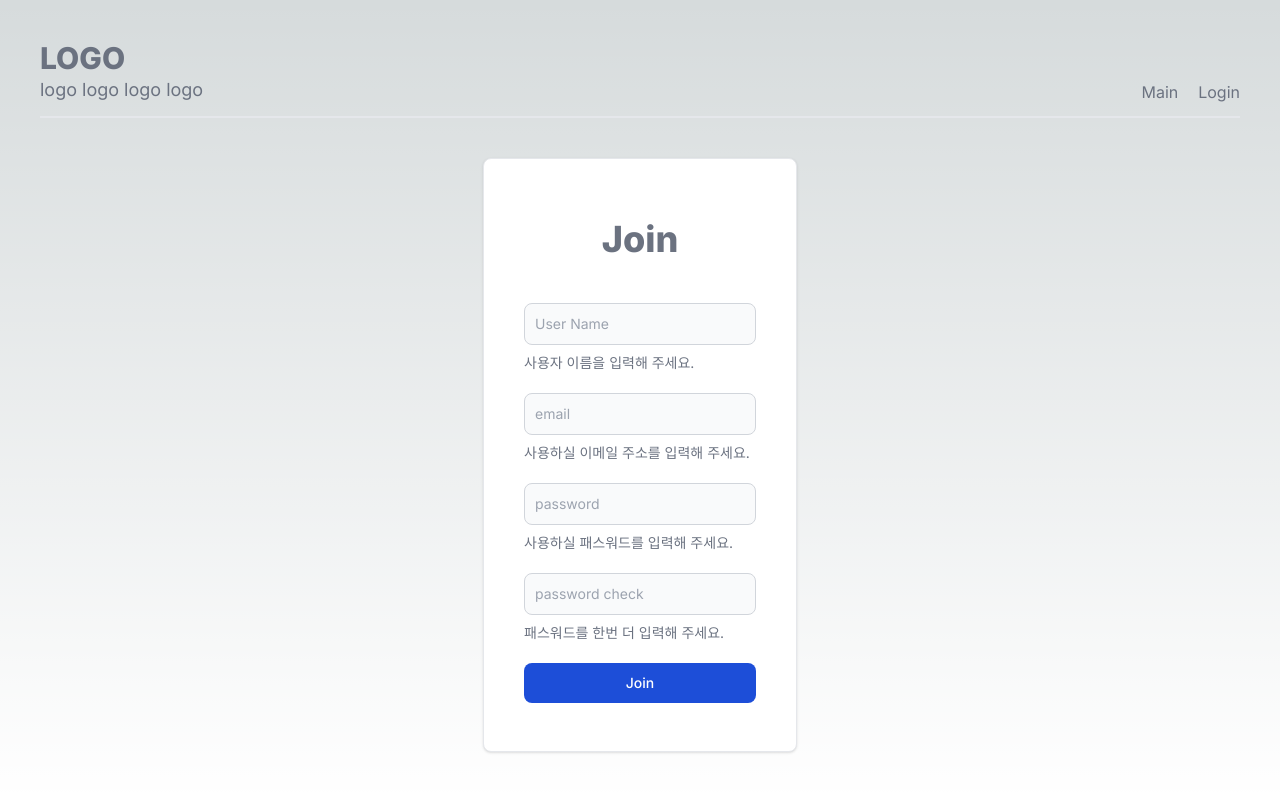
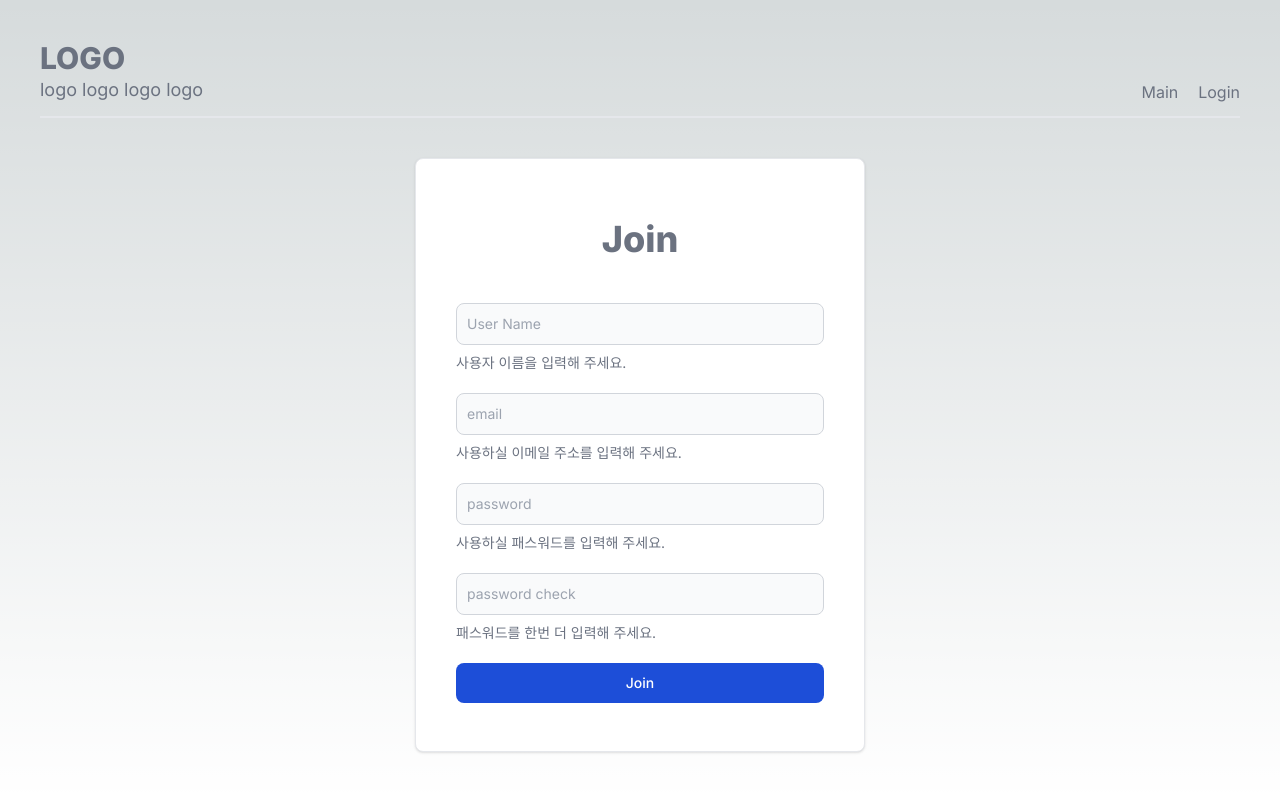
Before and after one commit to 5121eun/gallery_front, a Next.js app: page /account/join in a window 1280 px wide. Shown: the top 792 px of the page. Built offline with nearby package versions, Linux system fonts and the light colour scheme.

Commit message:
update size

```diff
--- a/app/globals.css
+++ b/app/globals.css
@@ -35,6 +35,10 @@ body {
     width: 720px
   }
 
+  .w-450 {
+    width: 450px
+  }
+
   .h-520 {
     height: 520px
   }
--- a/app/ui/account/join/joinform.tsx
+++ b/app/ui/account/join/joinform.tsx
@@ -32,7 +32,7 @@ export default function JoinForm() {
     }
 
     return (
-        <Container className='flex w-96'>
+        <Container className='flex w-450'>
             <Title>Join</Title>
             <form className="w-full" onSubmit={handleSubmit((params: any) => requestJoin(params))}>
                 <Input placeholder="User Name" inputRef={register('username').ref} {...register('username')}
--- a/app/ui/account/login/loginform.tsx
+++ b/app/ui/account/login/loginform.tsx
@@ -32,7 +32,7 @@ export default function LoginForm() {
         }
     }
     return (
-        <Container className="flex w-96">
+        <Container className="flex w-450">
             <Title>Login</Title>
             <form className="space-y-6 w-full" onSubmit={handleSubmit((params: any) => requestLogin(params))}>
                 <Input placeholder="User Name" inputRef={register('username').ref} {...register('username')}
```
